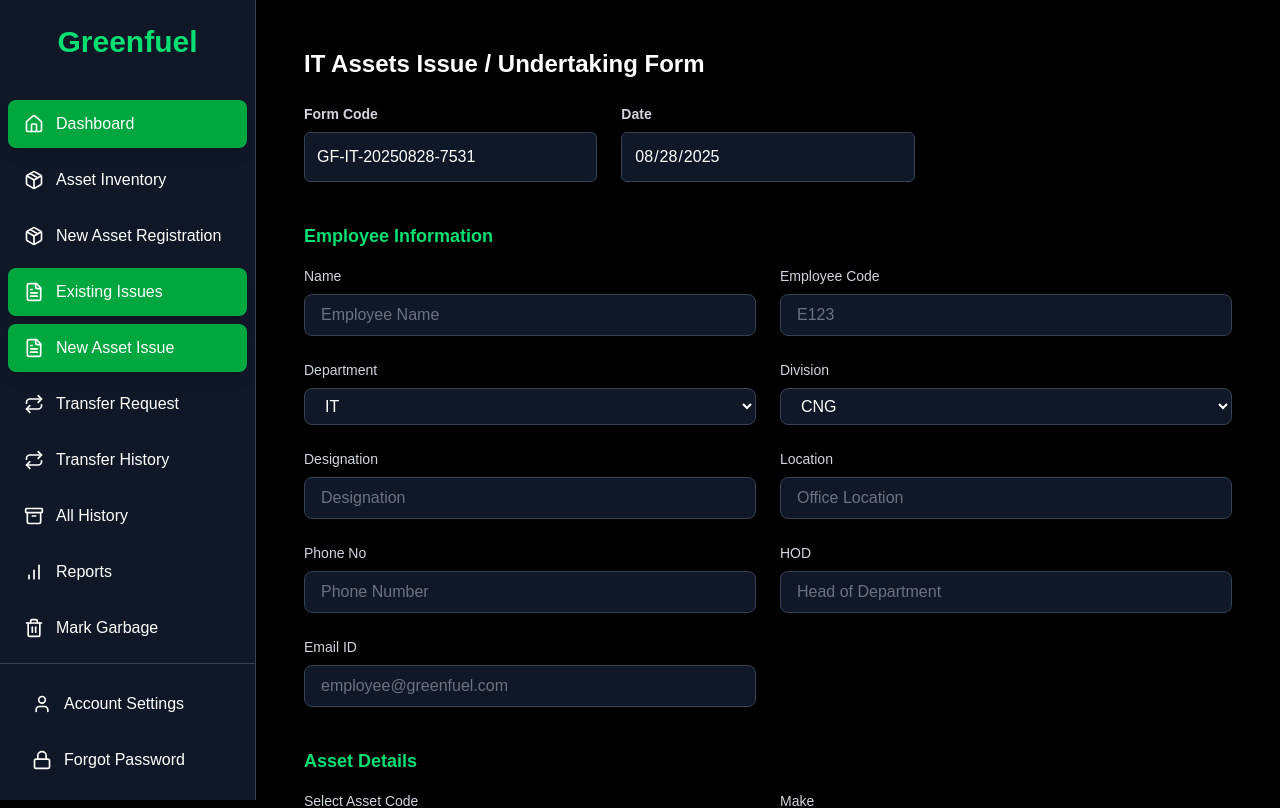
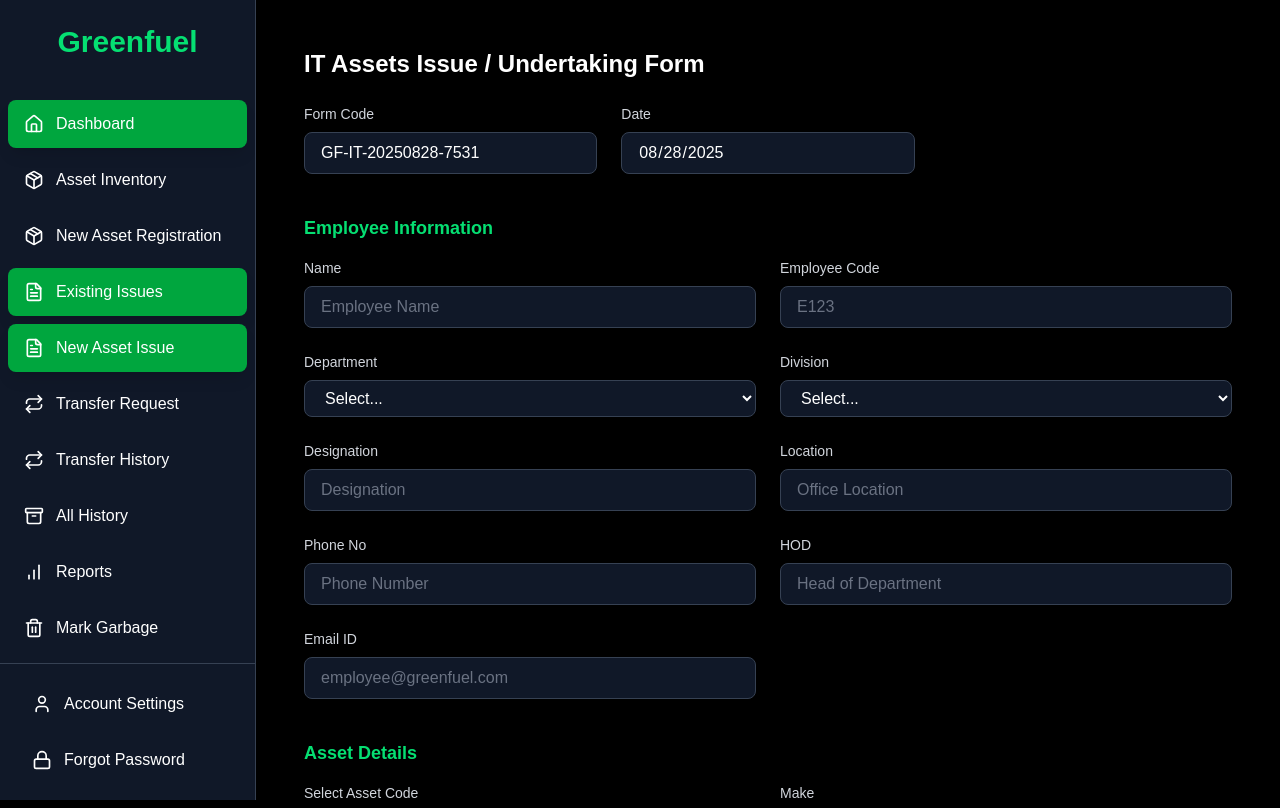
Before and after one commit to AmanBhatt0910/greenfuel-asset-management, a Next.js app: page /dashboard/issue/new in a window 1280 px wide. Shown: the top 808 px of the page. Built offline with nearby package versions, Linux system fonts and the light colour scheme.

Commit message:
Added Auto Fill when asset is selected

```diff
--- a/src/app/dashboard/issue/new/page.jsx
+++ b/src/app/dashboard/issue/new/page.jsx
@@ -8,16 +8,15 @@ export default function NewAssetIssueForm() {
   const [today, setToday] = useState("");
   const [assets, setAssets] = useState([]);
   const [selectedAsset, setSelectedAsset] = useState(null);
+  const [selectedAssetCode, setSelectedAssetCode] = useState("");
 
   useEffect(() => {
-    // Generate unique Form ID once
     const now = new Date();
     const datePart = now.toISOString().split("T")[0].replace(/-/g, "");
     const randomPart = Math.floor(1000 + Math.random() * 9000);
     setFormId(`GF-IT-${datePart}-${randomPart}`);
     setToday(now.toISOString().split("T")[0]);
 
-    // Fetch assets
     const fetchAssets = async () => {
       try {
         const token = localStorage.getItem("token");
@@ -36,6 +35,7 @@ export default function NewAssetIssueForm() {
   }, []);
 
   const handleAssetChange = (assetCode) => {
+    setSelectedAssetCode(assetCode);
     const asset = assets.find((a) => a.asset_code === assetCode);
     setSelectedAsset(asset || null);
   };
@@ -47,32 +47,13 @@ export default function NewAssetIssueForm() {
       </h2>
 
       <form className="space-y-10">
-        {/* Header Section */}
+        {/* Header */}
         <div className="grid grid-cols-1 md:grid-cols-3 gap-6">
-          {/* Form Code */}
-          <div className="flex flex-col">
-            <label className="mb-2 text-sm font-semibold text-gray-300">Form Code</label>
-            <input
-              type="text"
-              value={formId}
-              readOnly
-              className="bg-gray-900 border border-gray-700 rounded-md p-3 text-white"
-            />
-          </div>
-
-          {/* Date */}
-          <div className="flex flex-col">
-            <label className="mb-2 text-sm font-semibold text-gray-300">Date</label>
-            <input
-              type="date"
-              value={today}
-              readOnly
-              className="bg-gray-900 border border-gray-700 rounded-md p-3 text-white cursor-not-allowed"
-            />
-          </div>
+          <FormInput label="Form Code" value={formId} readOnly />
+          <FormInput label="Date" type="date" value={today} readOnly />
         </div>
 
-        {/* Employee Information */}
+        {/* Employee Info */}
         <div>
           <h3 className="text-lg font-semibold mb-4 text-green-400">
             Employee Information
@@ -105,6 +86,7 @@ export default function NewAssetIssueForm() {
             <FormSelect
               label="Select Asset Code"
               options={assets.map((a) => a.asset_code)}
+              value={selectedAssetCode}
               onChange={(e) => handleAssetChange(e.target.value)}
             />
             <FormInput label="Make" value={selectedAsset?.make || ""} readOnly />
@@ -122,7 +104,7 @@ export default function NewAssetIssueForm() {
           </div>
         </div>
 
-        {/* Software & Config Checklist */}
+        {/* Software & Config */}
         <div>
           <h3 className="text-lg font-semibold mb-4 text-green-400">
             Software & Config Checklist
@@ -138,11 +120,9 @@ export default function NewAssetIssueForm() {
           </div>
         </div>
 
-        {/* Policy Declaration */}
+        {/* Policy */}
         <div className="bg-gray-900 border border-gray-700 rounded-xl p-6">
-          <h3 className="text-lg font-semibold mb-4 text-green-400">
-            Policy Declaration
-          </h3>
+          <h3 className="text-lg font-semibold mb-4 text-green-400">Policy Declaration</h3>
           <p className="text-gray-300 text-sm mb-4">
             I acknowledge receipt of the assets mentioned above and agree that
             the IT assets and software installed will be used for Company
@@ -158,9 +138,7 @@ export default function NewAssetIssueForm() {
 
         {/* Additional Info */}
         <div>
-          <h3 className="text-lg font-semibold mb-4 text-green-400">
-            Additional Information
-          </h3>
+          <h3 className="text-lg font-semibold mb-4 text-green-400">Additional Information</h3>
           <div className="grid grid-cols-1 md:grid-cols-2 gap-6">
             <FormInput label="Hostname" placeholder="HOST-1234" />
             <FormInput label="Old Laptop Serial No" placeholder="Old SN" />
@@ -168,7 +146,6 @@ export default function NewAssetIssueForm() {
           <FormInput label="User Remarks" placeholder="Any remarks..." />
         </div>
 
-        {/* Submit Button */}
         <div className="flex justify-end">
           <button
             type="submit"
--- a/src/components/FormInput.jsx
+++ b/src/components/FormInput.jsx
@@ -1,12 +1,14 @@
-// components/FormInput.jsx
-export default function FormInput({ label, type = "text", placeholder }) {
+export default function FormInput({ label, type = "text", placeholder, value, onChange, readOnly }) {
   return (
     <div className="flex flex-col">
       <label className="text-gray-300 text-sm mb-2">{label}</label>
       <input
         type={type}
         placeholder={placeholder}
-        className="px-4 py-2 rounded-lg bg-gray-900 border border-gray-700 text-white placeholder-gray-500 focus:outline-none focus:ring-2 focus:ring-green-500"
+        value={value}
+        onChange={onChange}
+        readOnly={readOnly}
+        className={`px-4 py-2 rounded-lg bg-gray-900 border border-gray-700 text-white placeholder-gray-500 focus:outline-none focus:ring-2 focus:ring-green-500 ${readOnly ? "cursor-not-allowed" : ""}`}
       />
     </div>
   );
--- a/src/components/FormSelect.jsx
+++ b/src/components/FormSelect.jsx
@@ -1,11 +1,17 @@
-// components/FormSelect.jsx
-export default function FormSelect({ label, options }) {
+export default function FormSelect({ label, options, value, onChange }) {
   return (
     <div className="flex flex-col">
       <label className="text-gray-300 text-sm mb-2">{label}</label>
-      <select className="px-4 py-2 rounded-lg bg-gray-900 border border-gray-700 text-white focus:outline-none focus:ring-2 focus:ring-green-500">
+      <select
+        value={value}
+        onChange={onChange}
+        className="px-4 py-2 rounded-lg bg-gray-900 border border-gray-700 text-white focus:outline-none focus:ring-2 focus:ring-green-500"
+      >
+        <option value="">Select...</option>
         {options.map((opt, i) => (
-          <option key={i} value={opt}>{opt}</option>
+          <option key={i} value={opt}>
+            {opt}
+          </option>
         ))}
       </select>
     </div>
```
